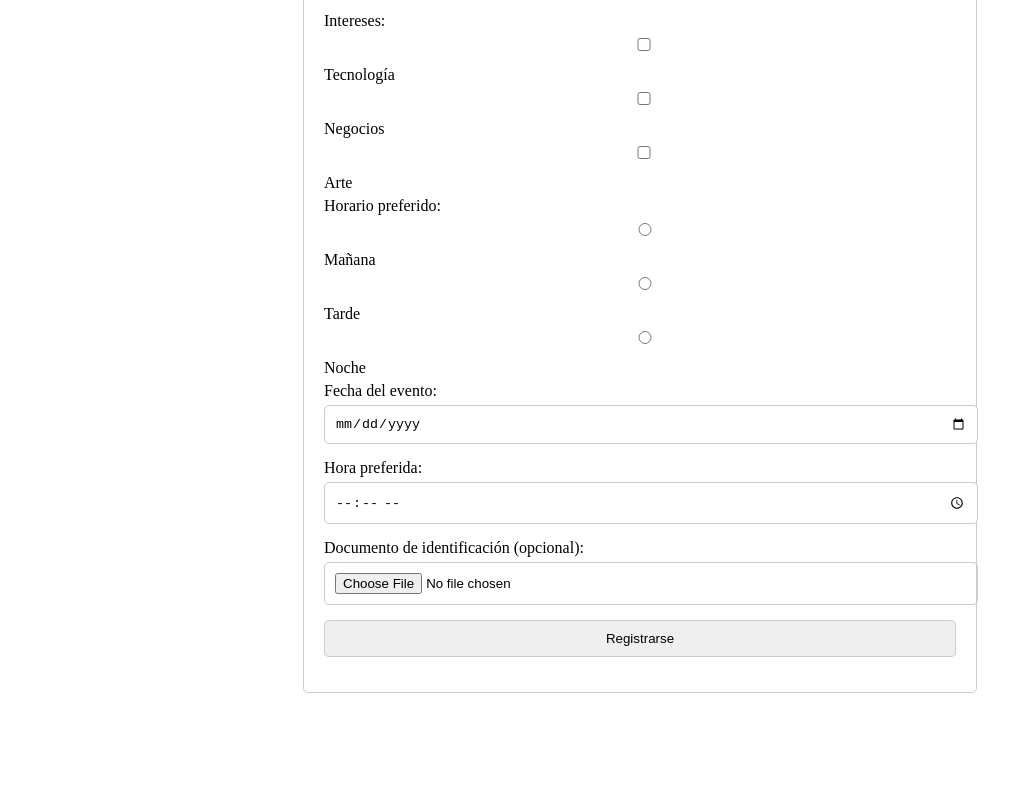
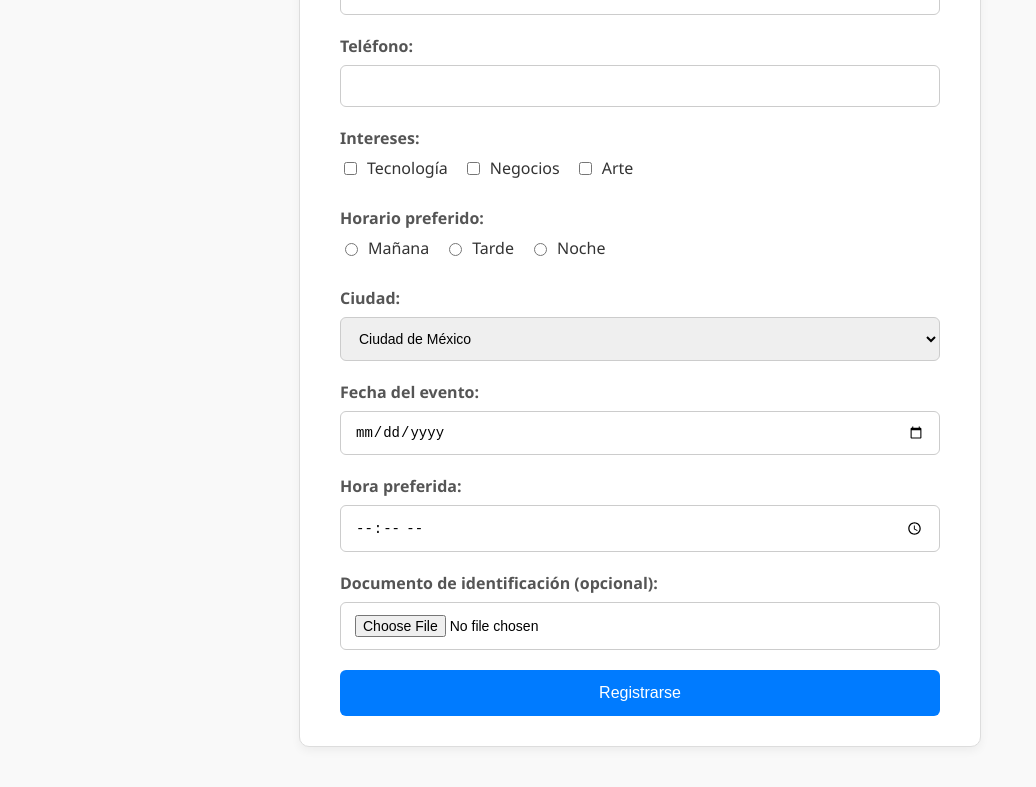
Before and after one commit to Nunga-Pablo/DEVF-Unidad5-DesarrolloAvanzadoJavaScript, a website: page Proyectos/proyecto5.html in a window 1280 px wide. Shown: the part 314-1101 px from the top of the page, without its empty margins (0-1036 px from the left). Before the commit the page ends 1015 px from the top, so only its background shows below. Drawn offline with Linux system fonts and the light colour scheme.

Commit message:
Proyecto 5: Manejo de formularios

```diff
--- /dev/null
+++ b/Proyectos/proyecto5.css
@@ -0,0 +1,109 @@
+ /* Estilos básicos para el formulario */
+body
+{
+    font-family: 'Segoe UI', Tahoma, Geneva, Verdana, sans-serif;
+    background-color: #f9f9f9;
+    margin: 0;
+    padding: 40px 20px;
+}
+
+/* Estilo del contenedor del formulario */
+form
+{
+    width: 100%;
+    max-width: 600px;
+    margin: auto;
+    background-color: #fff;
+    padding: 30px 40px;
+    border: 1px solid #ddd;
+    border-radius: 10px;
+    box-shadow: 0 4px 10px rgba(0,0,0,0.05);
+}
+
+/* Título */
+h1
+{
+    text-align: center;
+    color: #333;
+    margin-bottom: 30px;
+}
+
+/* Etiquetas */
+label
+{
+    display: block;
+    margin-bottom: 8px;
+    font-weight: bold;
+    color: #555;
+}
+
+/* Inputs, selects y botón */
+input[type="text"],
+input[type="email"],
+input[type="tel"],
+input[type="date"],
+input[type="time"],
+input[type="file"],
+select
+{
+    width: 100%;
+    padding: 12px 14px;
+    margin-bottom: 20px;
+    border: 1px solid #ccc;
+    border-radius: 6px;
+    box-sizing: border-box;
+    font-size: 14px;
+}
+
+/* Checkbox y radio (alineación horizontal más clara) */
+input[type="checkbox"],
+input[type="radio"]
+{
+    margin-right: 8px;
+}
+
+/* Intereses y horarios en filas separadas */
+label input[type="checkbox"],
+label input[type="radio"]
+{
+    display: inline-block;
+    width: auto;
+    margin-right: 10px;
+    vertical-align: middle;
+}
+
+/* Intereses y horarios de forma horizontal */
+.grupo-horizontal
+{
+    display: flex;
+    flex-wrap: wrap;
+    gap: 15px;
+    margin-bottom: 20px;
+}
+
+.grupo-horizontal label
+{
+    display: flex;
+    align-items: center;
+    font-weight: normal;
+    color: #333;
+}
+
+/* Botón */
+button
+{
+    background-color: #007BFF;
+    color: white;
+    border: none;
+    padding: 14px;
+    border-radius: 6px;
+    font-size: 16px;
+    cursor: pointer;
+    width: 100%;
+    transition: background-color 0.3s ease;
+}
+
+button:hover
+{
+    background-color: #0056b3;
+}
--- a/Proyectos/proyecto5.html
+++ b/Proyectos/proyecto5.html
@@ -4,30 +4,8 @@
     <meta charset="UTF-8">
     <meta name="viewport" content="width=device-width, initial-scale=1.0">
     <title>Registro de Eventos</title>
-    <style>
-        /* Estilos básicos para el formulario */
-        form
-        {
-            width: 50%;
-            margin: auto;
-            padding: 20px;
-            border: 1px solid #ccc;
-            border-radius: 5px;
-        }
-        label
-        {
-            display: block;
-            margin-bottom: 5px;
-        }
-        input, select, button
-        {
-            width: 100%;
-            margin-bottom: 15px;
-            padding: 10px;
-            border: 1px solid #ccc;
-            border-radius: 5px;
-        }
-    </style>
+    <script src="proyecto5.js" defer></script>
+    <link rel="stylesheet" href="proyecto5.css">
 </head>
 
 <body>
@@ -43,14 +21,25 @@
         <input type="tel" id="telefono" name="telefono" required>
 
         <label>Intereses:</label>
+            <div class="grupo-horizontal">
                 <label><input type="checkbox" name="intereses" value="tecnología"> Tecnología</label>
                 <label><input type="checkbox" name="intereses" value="negocios"> Negocios</label>
                 <label><input type="checkbox" name="intereses" value="arte"> Arte</label>
+            </div>
 
         <label>Horario preferido:</label>
+            <div class="grupo-horizontal">
                 <label><input type="radio" name="horario" value="mañana" required> Mañana</label>
                 <label><input type="radio" name="horario" value="tarde"> Tarde</label>
                 <label><input type="radio" name="horario" value="noche"> Noche</label>
+            </div>
+
+        <label for="ciudad">Ciudad:</label>
+        <select id="ciudad" name="ciudad">
+            <option value="cdmx">Ciudad de México</option>
+            <option value="guadalajara">Guadalajara</option>
+            <option value="monterrey">Monterrey</option>
+        </select>
 
         <label for="fecha">Fecha del evento:</label>
         <input type="date" id="fecha" name="fecha" required>
@@ -63,30 +52,5 @@
 
         <button type="submit">Registrarse</button>
     </form>
-
-    <script>
-        document.getElementById('registroEvento').addEventListener('submit', function(event) {
-        event.preventDefault(); // Evita el envío automático del formulario
-
-        // Variables
-        const nombre = document.getElementById('nombre').value;
-        const correo = document.getElementById('correo').value;
-        const telefono = document.getElementById('telefono').value;
-        const intereses = document.querySelectorAll('input[name="intereses"]:checked');
-        const horario = document.querySelector('input[name="horario"]:checked');
-        const fecha = document.getElementById('fecha').value;
-        const hora = document.getElementById('hora').value;
-
-        // Validaciones básicas
-        if (!nombre || !correo || !telefono || intereses.length === 0 || !horario)
-        {
-            alert('Por favor, completa todos los campos obligatorios.');
-            return;
-        }
-
-        // Si todo está bien
-            alert('Registro exitoso. ¡Gracias por registrarte!');
-        });
-    </script>
 </body>
 </html>
--- /dev/null
+++ b/Proyectos/proyecto5.js
@@ -0,0 +1,46 @@
+document.getElementById('registroEvento').addEventListener('submit', function(event)
+{
+    event.preventDefault(); // Evita el envío automático del formulario
+
+    // Variables
+    const nombre = document.getElementById('nombre').value;
+    const correo = document.getElementById('correo').value;
+    const telefono = document.getElementById('telefono').value;
+    const intereses = document.querySelectorAll('input[name="intereses"]:checked');
+    const horario = document.querySelector('input[name="horario"]:checked');
+    const fecha = document.getElementById('fecha').value;
+    const hora = document.getElementById('hora').value;
+    const archivo = document.getElementById('archivo').files[0];;
+    const ciudad = document.getElementById('ciudad').value;
+
+    // Validaciones básicas
+    if (!nombre || !correo || !telefono || intereses.length === 0 || !horario || !ciudad)
+    {
+        alert('Por favor, completa todos los campos obligatorios.');
+        return;
+    }
+
+    //Si el correo no es valido
+    if (!correo.includes('@'))
+    {
+        alert('Por favor, introduce un correo electrónico válido.');
+        return;
+    }
+
+    //Si el telefono no es de 10 digitos
+    if (!/^\d{10}$/.test(telefono))
+    {
+        alert('El telefono debe contener 10 caracteres');
+        return;
+    }
+
+    //Si el archivo subido no es de tipo .pdf
+    if (archivo && !archivo.name.toLowerCase().endsWith('.pdf'))
+    {
+        alert('Por favor, sube un archivo de extension .pdf');
+        return;
+    }
+
+    // Si todo está bien
+    alert('Registro exitoso. ¡Gracias por registrarte!');
+});
```
Lines whose indentation alone changed are shown as unchanged.
